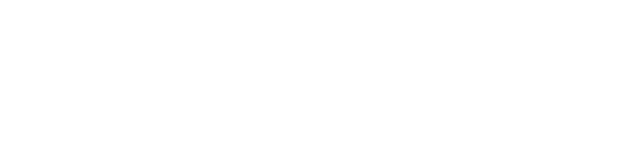
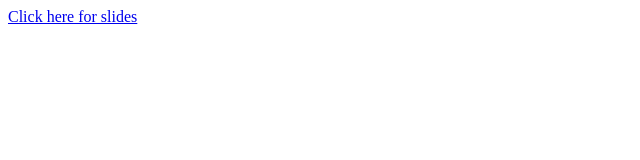
Before and after one commit to lgidugu/cryptographs, a plain HTML site: page presentation/index.html in a window 1280 px wide. Shown: the whole page, without its empty margins (0-640 px from the left). Drawn offline with Linux system fonts and the light colour scheme.

Commit message:
Update index.html

```diff
--- a/presentation/index.html
+++ b/presentation/index.html
@@ -1,3 +1,3 @@
 <html>
-<a href="https://docs.google.com/presentation/d/1k7twj_LdxJDCBMlb_aTHvBguoSGIdJsiWuitAy3UwjY/edit?usp=sharing" Click here for slides</a>
+<a href="https://docs.google.com/presentation/d/1k7twj_LdxJDCBMlb_aTHvBguoSGIdJsiWuitAy3UwjY/edit?usp=sharing"> Click here for slides</a>
 </html>
```
